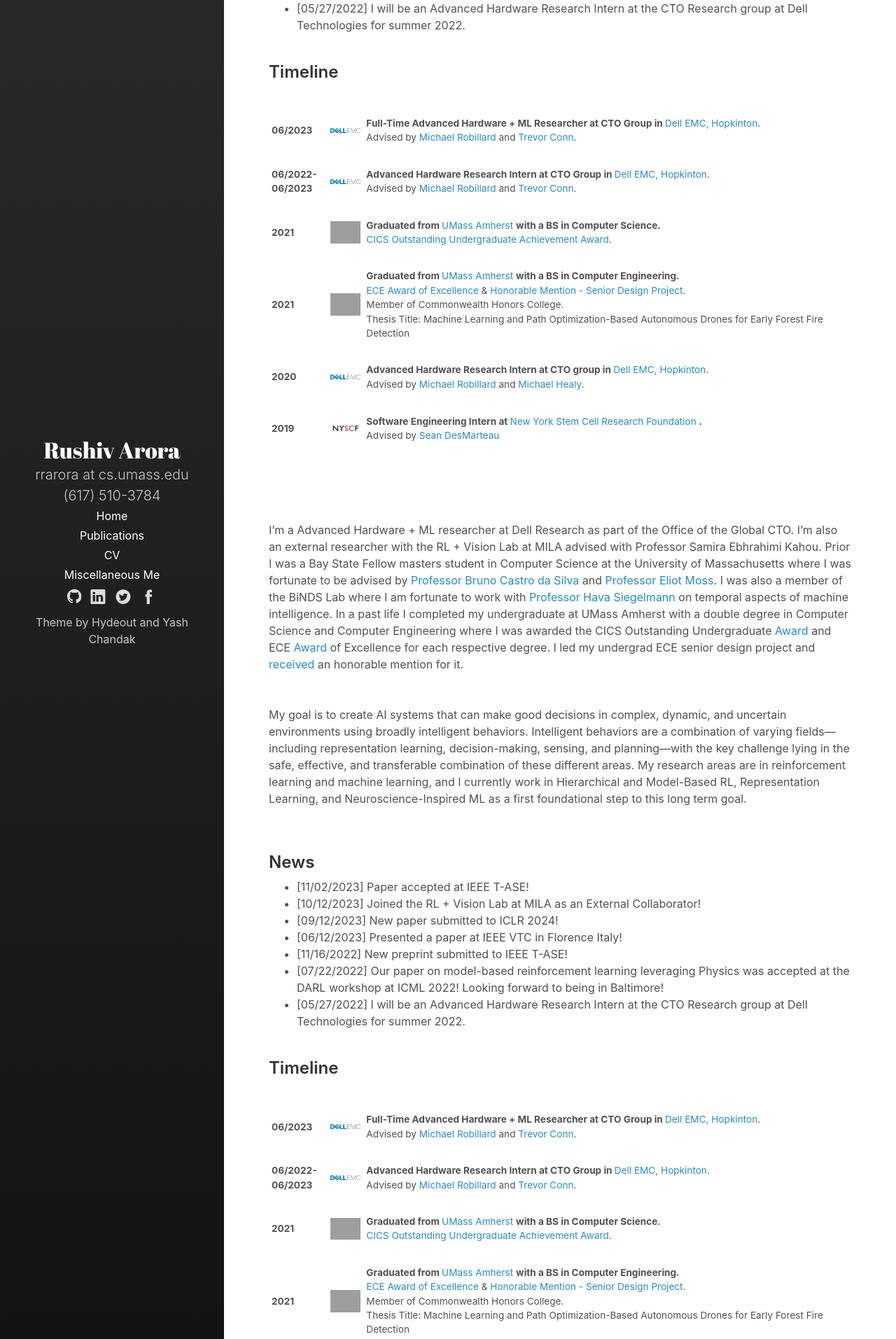
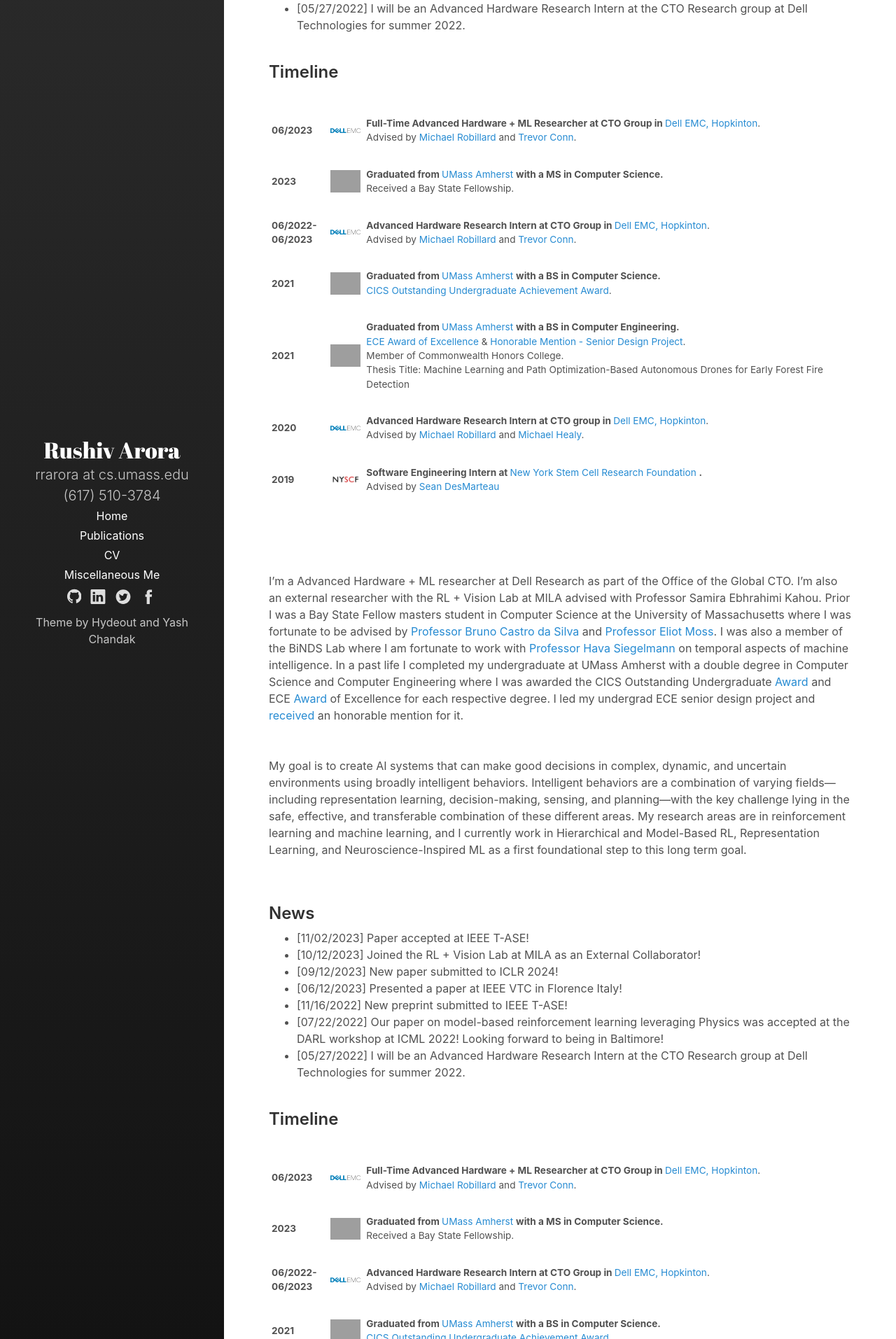
Before and after one commit to RushivArora/rushivarora.github.io, a Jekyll site: the page built from _pages/home.md, in a window 1280 px wide. Shown: the part 798-2711 px from the top of the page at 70% size. Built offline with Jekyll 4.4.1, drawn with Linux system fonts in a browser that asks for light colours; grey boxes are pictures that could not be loaded.

Commit message:
Added MS to Timeline

```diff
--- a/_pages/home.md
+++ b/_pages/home.md
@@ -78,6 +78,21 @@
               <b>Full-Time Advanced Hardware + ML Researcher at CTO Group in </b> <a href="https://www.dell.com/en-us/blog/tags/dell-emc/">Dell EMC, Hopkinton</a>.
               <br>
               Advised by <a href="https://www.linkedin.com/in/michael-robillard-8bbb588/">Michael Robillard</a> and <a href="https://www.linkedin.com/in/trevorconn/">Trevor Conn</a>.
+          </p>
+     </td>
+   </tr>
+
+   <tr>
+    <td width="5%"  valign="middle"> <b>2023</b>
+    </td>
+     <td width="7%"  valign="middle">
+            <img src="/images/timeline/umass.png" alt="DM" style="vertical-align:middle; width: 80%; margin:0px 10px; border-radius:0%"/>
+     </td>
+     <td valign="middle" width="80%">
+          <p>
+              <b>Graduated from </b> <a href="https://www.umass.edu/">UMass Amherst</a> <b>with a MS in Computer Science.</b>
+              <br>
+              Received a Bay State Fellowship.
           </p>
      </td>
    </tr>
```
